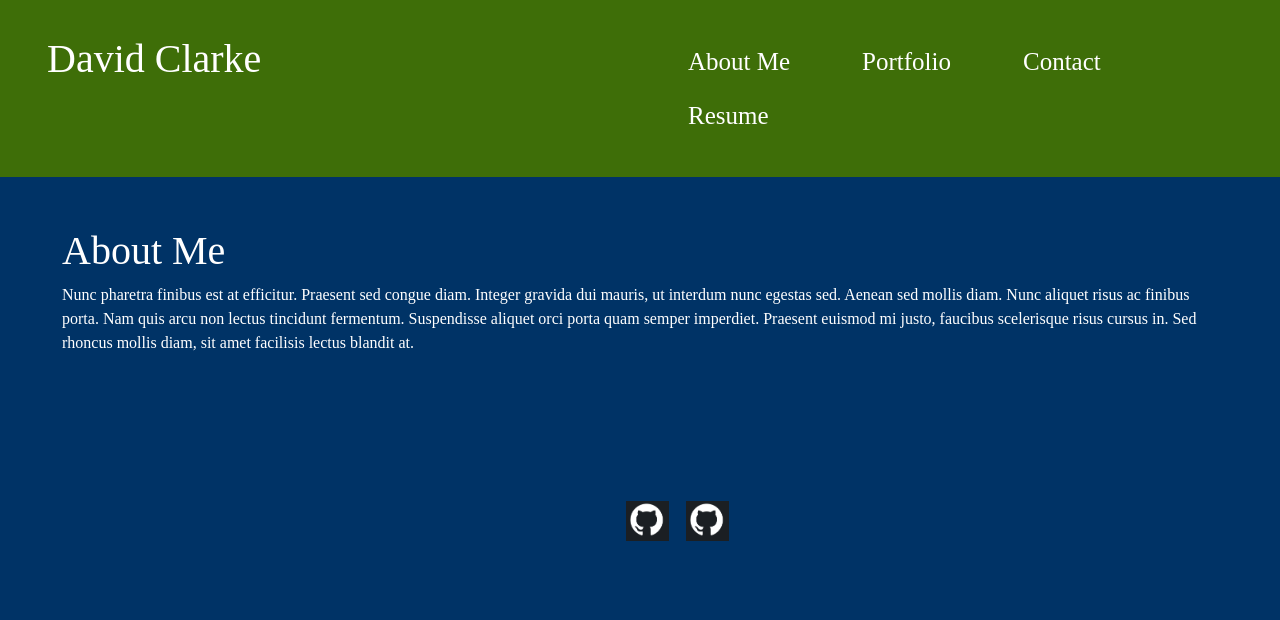
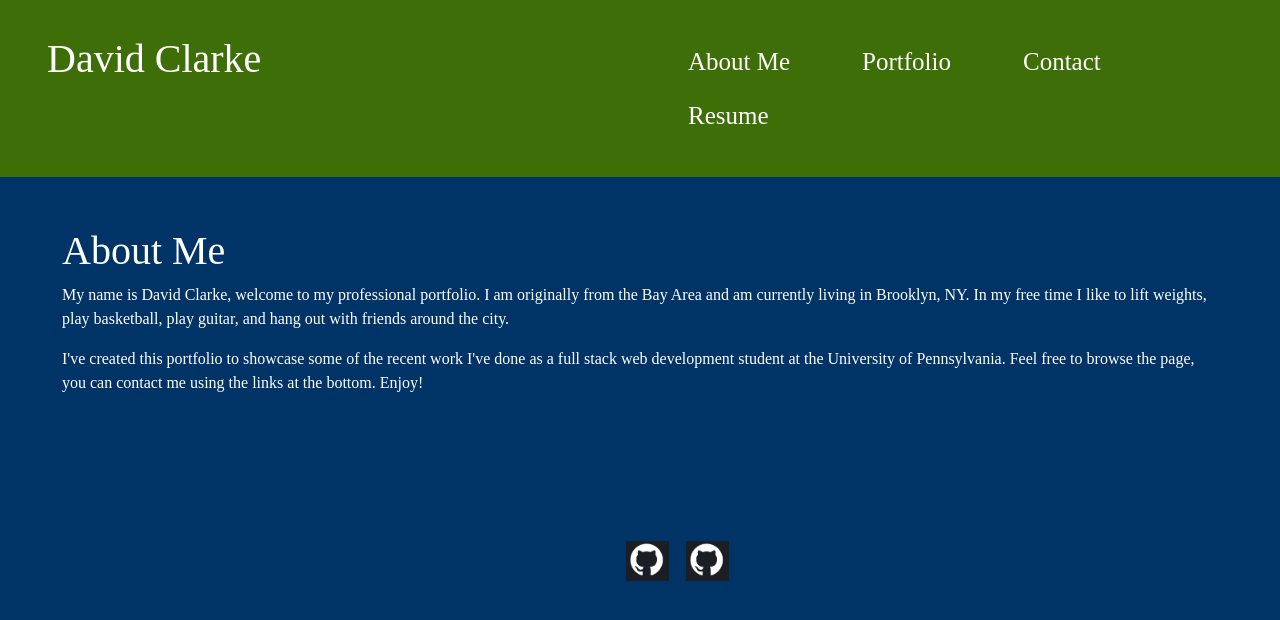
Before and after one commit to dhclarke99/react-portfolio, a React (Create React App) app: page / in a window 1280 px wide. Shown: the top 620 px of the page. Built offline with nearby package versions, Linux system fonts and the light colour scheme.

Commit message:
updated aboutme section and deployed app

```diff
--- a/package.json
+++ b/package.json
@@ -2,6 +2,7 @@
   "name": "react-portfolio",
   "version": "0.1.0",
   "private": true,
+  "homepage": "https://dhclarke99.github.io/react-portfolio",
   "dependencies": {
     "@testing-library/jest-dom": "^5.16.5",
     "@testing-library/react": "^11.1.0",
@@ -9,12 +10,15 @@
     "axios": "^1.4.0",
     "bootstrap": "^5.2.3",
     "dotenv": "^16.0.3",
+    "gh-pages": "^5.0.0",
     "react": "^17.0.2",
     "react-dom": "^17.0.2",
     "react-scripts": "5.0.1",
     "web-vitals": "^2.1.4"
   },
   "scripts": {
+    "predeploy": "npm run build",
+    "deploy": "gh-pages -d build",
     "start": "react-scripts start",
     "build": "react-scripts build",
     "test": "react-scripts test",
--- a/src/components/pages/About.js
+++ b/src/components/pages/About.js
@@ -5,13 +5,9 @@ export default function About() {
     <div id="tab-content">
       <h1>About Me</h1>
       <p>
-        Nunc pharetra finibus est at efficitur. Praesent sed congue diam.
-        Integer gravida dui mauris, ut interdum nunc egestas sed. Aenean sed
-        mollis diam. Nunc aliquet risus ac finibus porta. Nam quis arcu non
-        lectus tincidunt fermentum. Suspendisse aliquet orci porta quam semper
-        imperdiet. Praesent euismod mi justo, faucibus scelerisque risus cursus
-        in. Sed rhoncus mollis diam, sit amet facilisis lectus blandit at.
+      My name is David Clarke, welcome to my professional portfolio. I am originally from the Bay Area and am currently living in Brooklyn, NY. In my free time I like to lift weights, play basketball, play guitar, and hang out with friends around the city.
       </p>
+      <p>I've created this portfolio to showcase some of the recent work I've done as a full stack web development student at the University of Pennsylvania. Feel free to browse the page, you can contact me using the links at the bottom. Enjoy!</p>
     </div>
   );
 }
```
Also changed, not shown: 1 other file (tests, documents, lock files or other folders).
